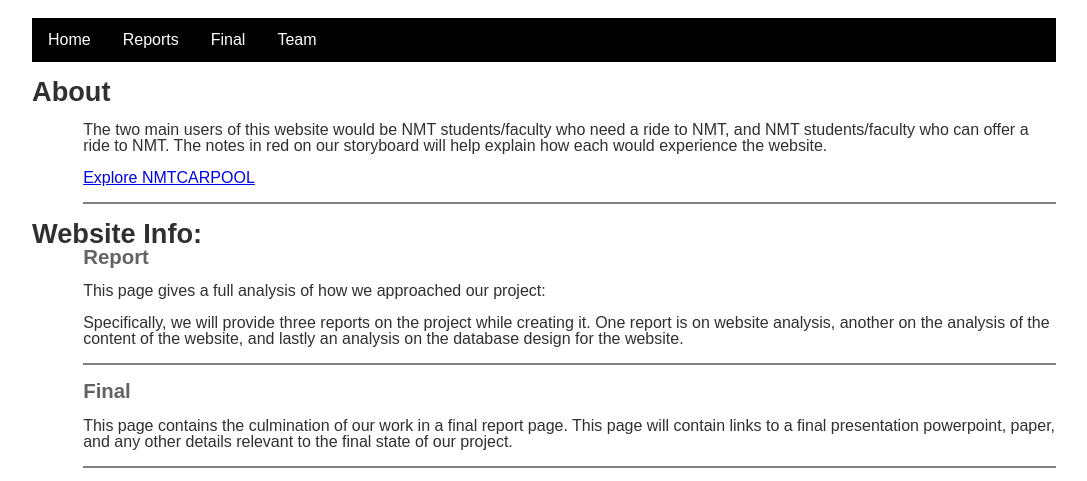
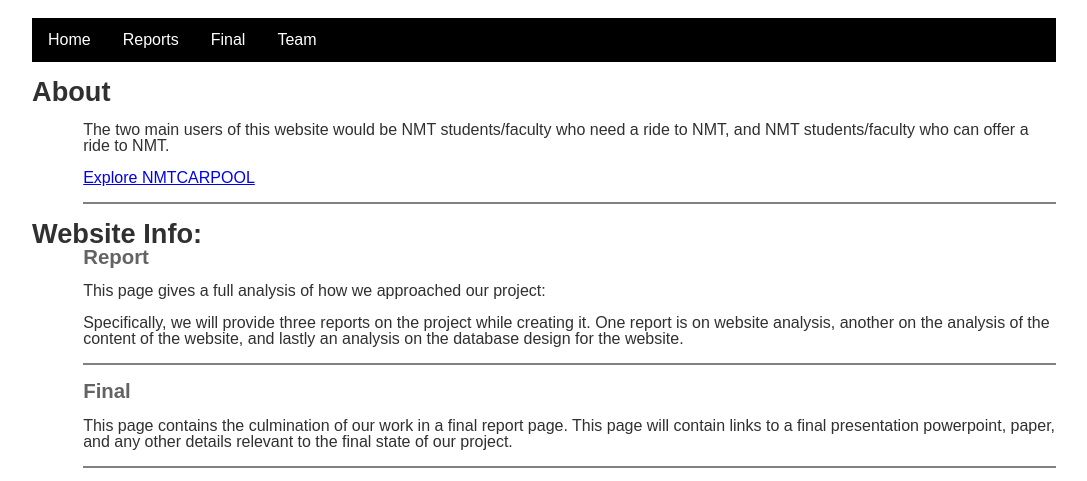
Before and after one commit to daskyg/cse321-2021-group5-techcarpool, a plain HTML site: page projectFolder/index.html in a window 1280 px wide. Shown: the part 125-606 px from the top of the page, without its empty margins (96-1183 px from the left). Drawn offline with Linux system fonts and the light colour scheme.

Commit message:
Update index.html

```diff
--- a/projectFolder/index.html
+++ b/projectFolder/index.html
@@ -34,7 +34,6 @@
 		<section class="subsection">
 		<p>The two main users of this website would be NMT students/faculty who need a ride to NMT,
 			and NMT students/faculty who can offer a ride to NMT.
-			The notes in red on our storyboard will help explain how each would experience the website.
 			<br/>
 			<br/>
 			<a href="../carpool/index.html" target="_blank"> Explore NMTCARPOOL</a>
```
